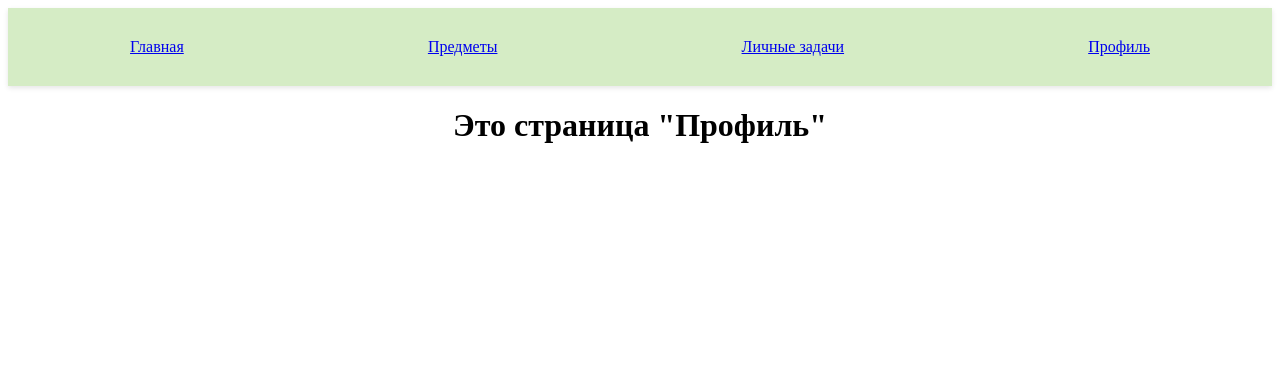
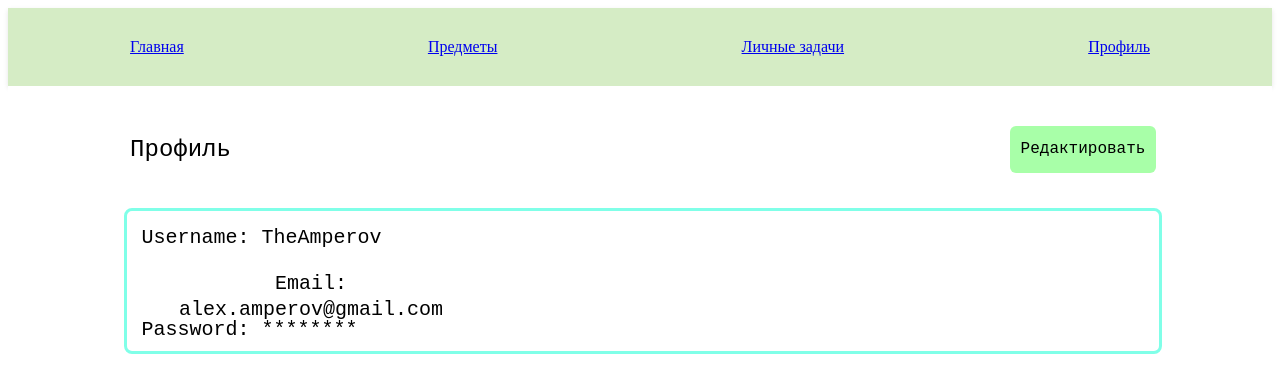
Before and after one commit to DarkenHatake/ProjectInfoBez, a React (Create React App) app: page /profile in a window 1280 px wide. Shown: the top 392 px of the page. Built offline with nearby package versions, Linux system fonts and the light colour scheme.

Commit message:
всё доделано

```diff
--- a/src/components/ComponentsStyles/Main.css
+++ b/src/components/ComponentsStyles/Main.css
@@ -1,8 +1,8 @@
 /* Основной контейнер */
 .main-container {
-    position: relative;
+    position: absolute;
     width: 100%;
-    min-height: 100vh;
+    height: 100vh;
     background: #ffffff;
     padding: 20px;
     box-sizing: border-box;
@@ -11,8 +11,8 @@
   /* Надпись "Дашборд" */
   .dashboard-title {
     position: absolute;
-    left: 20px; /* Сдвигаем ближе к левому краю */
-    top: 20px; /* Сдвигаем ближе к верхнему краю */
+    left: 330px; /* Сдвигаем ближе к левому краю */
+    top: 40px; /* Сдвигаем ближе к верхнему краю */
     font-family: 'Roboto Mono', monospace;
     font-style: normal;
     font-weight: 400;
@@ -48,19 +48,19 @@
 
   /* Рамка "Предметы" */
   .subjects-frame {
-    left: 20px; /* Сдвигаем ближе к левому краю */
+    left: 330px; /* Сдвигаем ближе к левому краю */
     top: 100px; /* Сдвигаем ниже заголовка "Дашборд" */
   }
 
   /* Рамка "Выполнено за 2 недели" */
   .completed-frame {
-    left: 440px; /* Сдвигаем вправо от первой рамки */
+    left: 750px; /* Сдвигаем вправо от первой рамки */
     top: 100px; /* Та же высота, что и у первой рамки */
   }
 
   /* Рамка "Персональные задачи" */
   .personal-tasks-frame {
-    left: 20px; /* Сдвигаем ближе к левому краю */
+    left: 330px; /* Сдвигаем ближе к левому краю */
     top: 420px; /* Сдвигаем ниже первых двух рамок */
     width: 820px; /* Ширина как в Figma */
     height: 200px; /* Высота как в Figma */
--- /dev/null
+++ b/src/components/ComponentsStyles/Profile.css
@@ -0,0 +1,111 @@
+/* Основной контейнер */
+.profile-container {
+    position: relative;
+    width: 100%;
+    height: 100vh;
+    background: #ffffff;
+    overflow: hidden; /* Скрываем всё, что выходит за пределы экрана */
+}
+
+/* Контейнер для центрирования контента */
+.content-container {
+    position: absolute;
+    left: 50%; /* Сдвигаем контейнер на 50% вправо */
+    transform: translateX(-50%); /* Возвращаем на половину своей ширины влево */
+    width: 1920px; /* Ширина как в Figma */
+    height: 100%;
+}
+
+/* Заголовок "Профиль" */
+.profile-title {
+    position: absolute;
+    width: 101px;
+    height: 32px;
+    left: 450px; /* Позиция как в Figma */
+    top: 32px; /* Позиция как в Figma */
+    font-family: 'Roboto Mono', monospace;
+    font-style: normal;
+    font-weight: 400;
+    font-size: 24px;
+    line-height: 32px;
+    color: #000000;
+}
+
+/* Карточка с данными пользователя */
+.profile-card {
+    position: absolute;
+    width: 1032px;
+    height: 222px;
+    left: 444px; /* Позиция как в Figma */
+    top: 40px; /* Позиция как в Figma */
+}
+
+/* Прямоугольник для карточки */
+.profile-card::before {
+    content: '';
+    position: absolute;
+    width: 1032px;
+    height: 140px;
+    left: 0;
+    top: 82px; /* Сдвигаем вниз относительно карточки */
+    background: #ffffff;
+    border: 3px solid #80ffe8;
+    border-radius: 8px;
+}
+
+/* Данные пользователя */
+.user-info {
+    position: absolute;
+    left: 17px; /* Отступ слева (461px - 444px) */
+    top: 99px; /* Отступ сверху (246px - 147px) */
+}
+
+.user-info p {
+    margin: 0;
+    font-family: 'Roboto Mono', monospace;
+    font-style: normal;
+    font-weight: 400;
+    font-size: 20px;
+    line-height: 26px;
+    color: #000000;
+}
+
+.username {
+    width: 241px;
+    height: 26px;
+}
+
+.email {
+    width: 340px;
+    height: 26px;
+    margin-top: 20px !important; /* Отступ между строками */
+}
+
+.password {
+    width: 217px;
+    height: 26px;
+    margin-top: 20px !important; /* Отступ между строками */
+}
+
+/* Кнопка "Редактировать" */
+.edit-button {
+    position: absolute;
+    width: 146px;
+    height: 47px;
+    left: 886px; /* 1330px - 444px */
+    top: 0;
+    background: #a8ffa8;
+    border: none;
+    border-radius: 6px;
+    font-family: 'Roboto Mono', monospace;
+    font-style: normal;
+    font-weight: 400;
+    font-size: 16px;
+    line-height: 21px;
+    color: #000000;
+    cursor: pointer;
+}
+
+.edit-button:hover {
+    background: #90e090; /* Изменение цвета при наведении */
+}
--- a/src/components/Profile.js
+++ b/src/components/Profile.js
@@ -1,7 +1,27 @@
 import React from 'react';
+import './ComponentsStyles/Profile.css'; // Подключаем стили
 
 const Profile = () => {
-    return <h1>Это страница "Профиль"</h1>;
+    return (
+        <div className="profile-container">
+            <div className="content-container">
+                {/* Заголовок "Профиль" */}
+                <h1 className="profile-title">Профиль</h1>
+
+                {/* Карточка с данными пользователя */}
+                <div className="profile-card">
+                    <div className="user-info">
+                        <p className="username">Username: TheAmperov</p>
+                        <p className="email">Email: alex.amperov@gmail.com</p>
+                        <p className="password">Password: ********</p>
+                    </div>
+
+                    {/* Кнопка "Редактировать" */}
+                    <button className="edit-button">Редактировать</button>
+                </div>
+            </div>
+        </div>
+    );
 };
 
 export default Profile;
```
